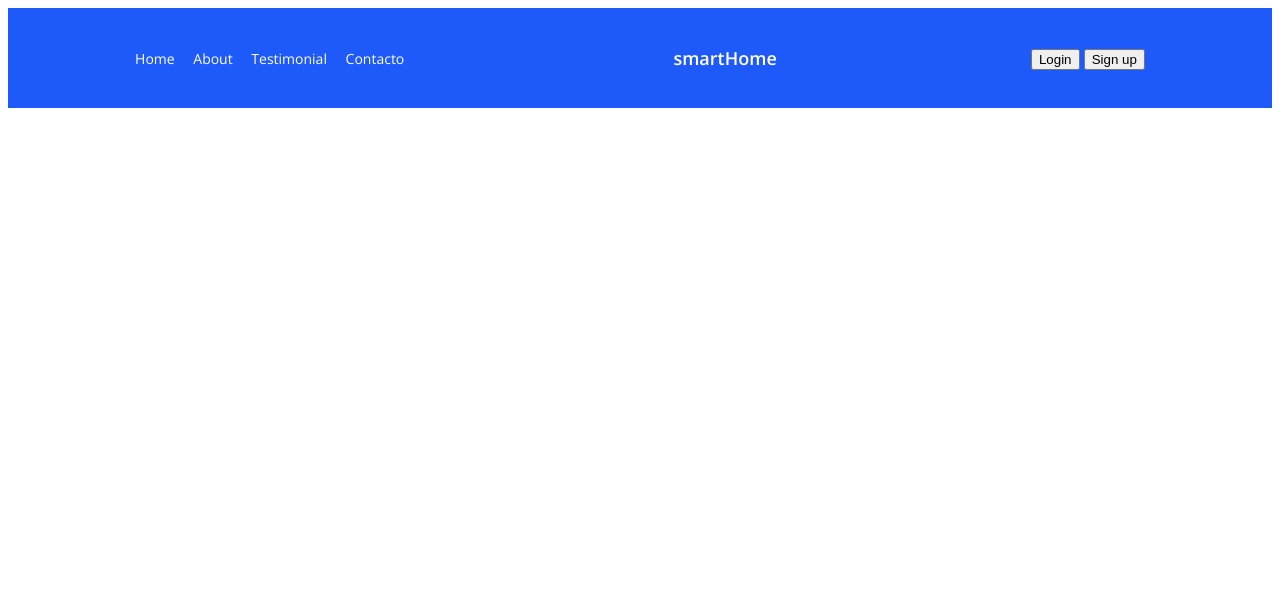
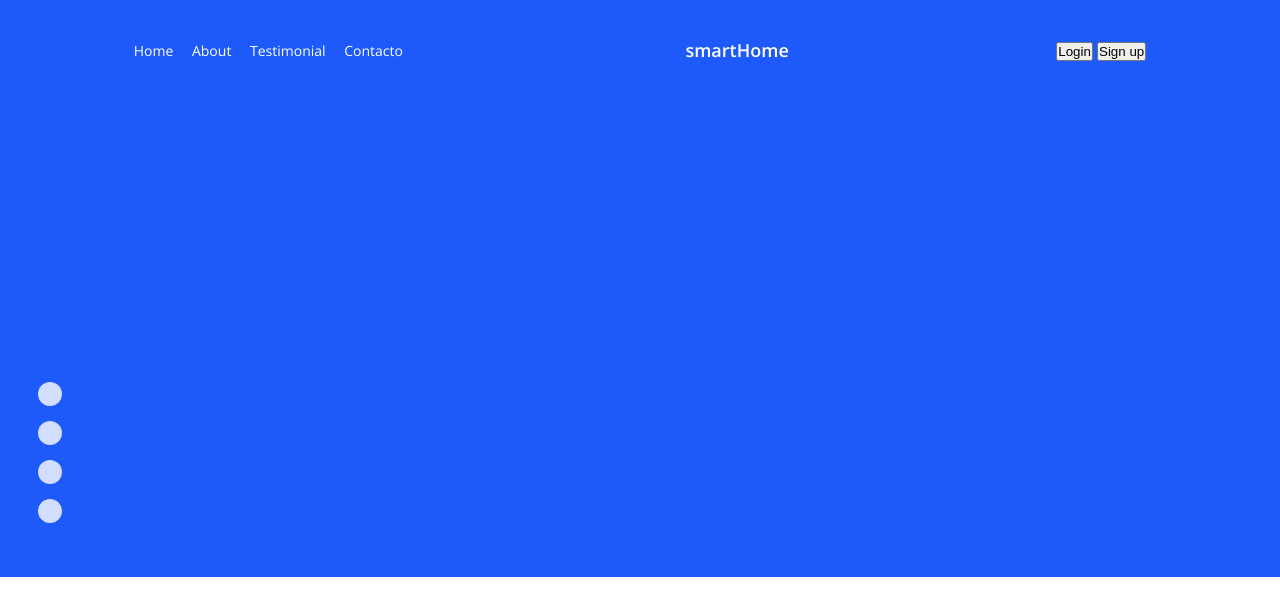
Before and after one commit to utrujillo/tecProgra, a plain HTML site: page ejercicio01/ejercicio01/index.html in a window 1280 px wide. Drawn offline with nearby package versions, Linux system fonts and the light colour scheme.

Commit message:
Agregando estructura

```diff
--- /dev/null
+++ b/ejercicio01/ejercicio01/assets/css/banner.css
@@ -0,0 +1,22 @@
+.wrapper__banner{
+  background: #1E5AF9;
+  min-height: 400px;
+  padding: 3%;
+  width: 94%;
+
+  display: flex;
+  align-items: flex-end;
+}
+
+  .wrapper_smedia{
+    display: flex;
+    flex-direction: column;
+  }
+    .wrapper_smedia .item{
+      width: 24px;
+      height: 24px;
+      background: white;
+      border-radius: 50%;
+      opacity: 0.8;
+      margin-bottom: 15px;
+    }
--- a/maquetacionWeb/ejercicio01/assets/css/main.css
+++ b/ejercicio01/ejercicio01/assets/css/main.css
@@ -1,5 +1,8 @@
 @import 'tipografias.css';
 @import 'navegacion.css';
+@import 'banner.css';
+
+* { margin: 0; padding: 0; }
 
 .wrapper__navbar{
   width: 100%;
--- a/maquetacionWeb/ejercicio01/index.html
+++ b/ejercicio01/ejercicio01/index.html
@@ -25,5 +25,14 @@
       <button>Sign up</button>
     </div>
   </div>
+
+  <section class="wrapper__banner">
+    <div class="wrapper_smedia">
+      <div class="item"></div>
+      <div class="item"></div>
+      <div class="item"></div>
+      <div class="item"></div>
+    </div>
+  </section>
 </body>
 </html>
```
Also changed, not shown: ejercicio01/ejercicio01/assets/css/navegacion.css (renamed from maquetacionWeb/ejercicio01/assets/css/navegacion.css), ejercicio01/ejercicio01/assets/css/tipografias.css (renamed from maquetacionWeb/ejercicio01/assets/css/tipografias.css).
